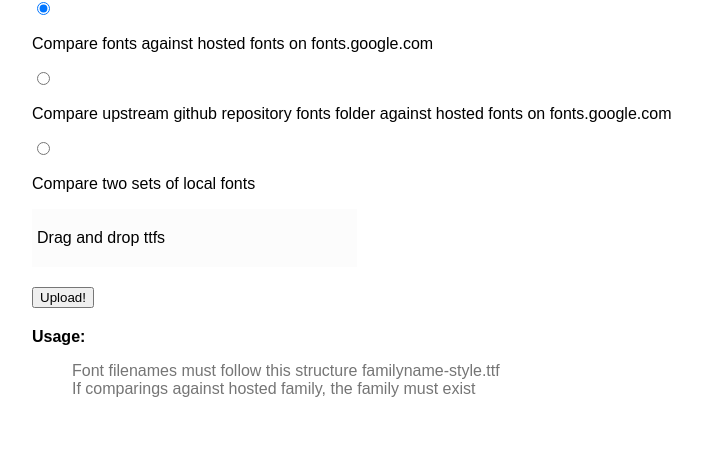
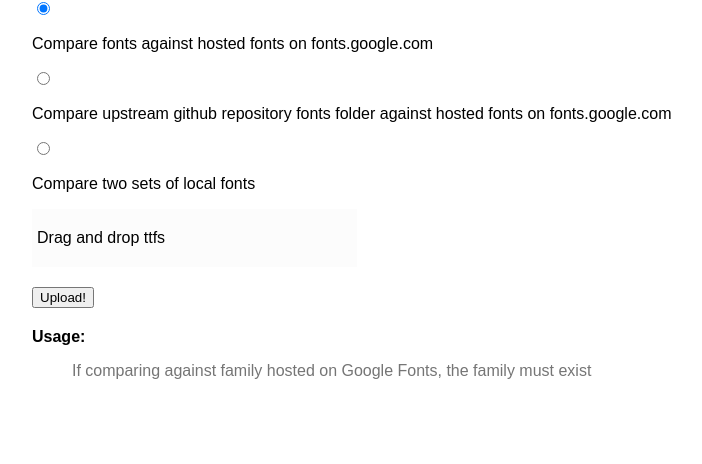
Before and after one commit to googlefonts/gfregression, a Flask app: page / in a window 1280 px wide. Shown: the part 121-585 px from the top of the page, without its empty margins (8-710 px from the left). Run offline with Flask 2, Linux system fonts and the light colour scheme; parts of the project's set-up code (start-up, migrations or seed data) failed here and were passed over; some libraries are stand-ins or nearby versions.

Commit message:
[templates] Update usage instructions

```diff
--- a/app/templates/upload.html
+++ b/app/templates/upload.html
@@ -34,8 +34,7 @@
 
   <b>Usage:</b>
   <ul>
-      <li>Font filenames must follow this structure familyname-style.ttf</li>
-      <li>If comparings against hosted family, the family must exist</li>
+      <li>If comparing against family hosted on Google Fonts, the family must exist</li>
   </ul>
 
 </div>
```
